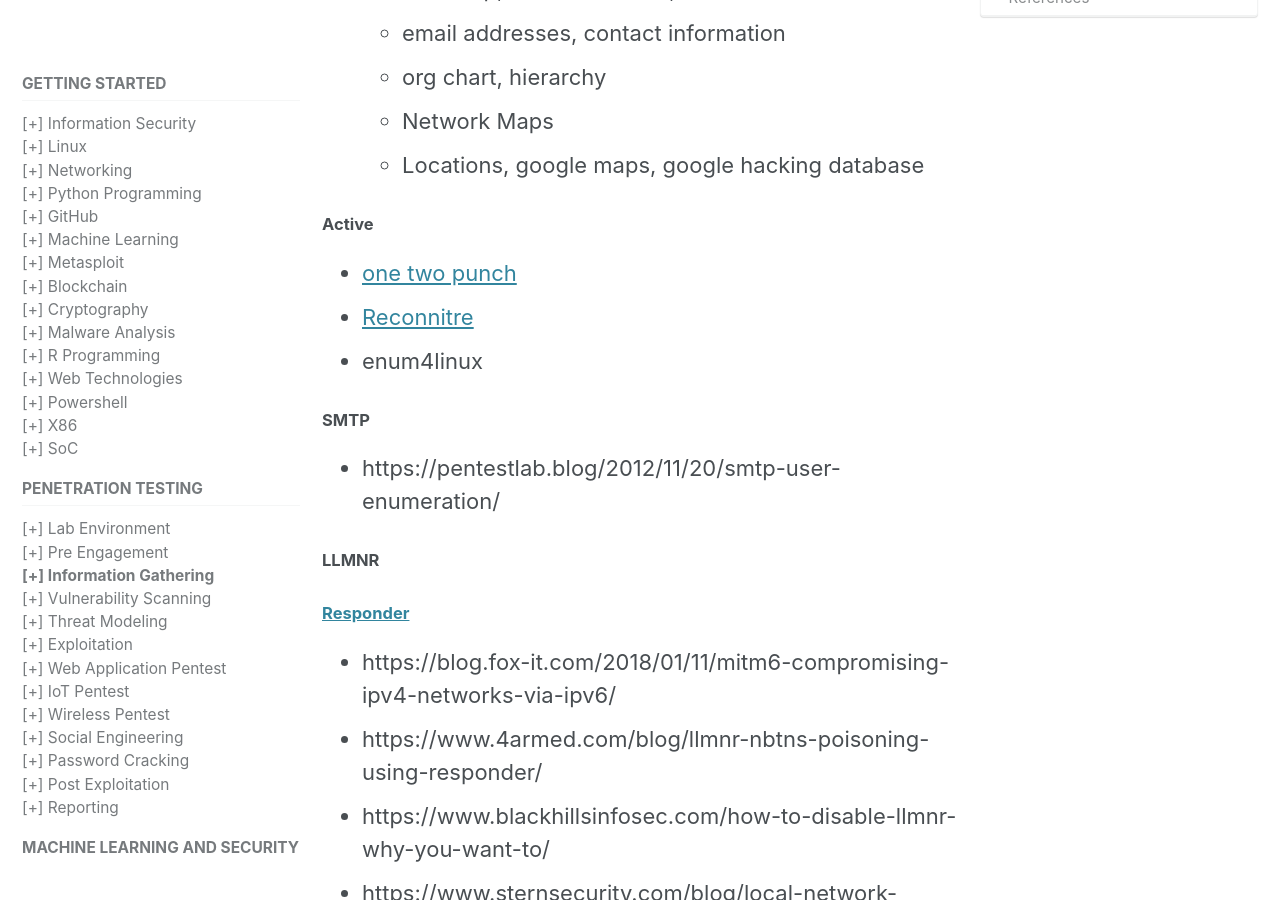
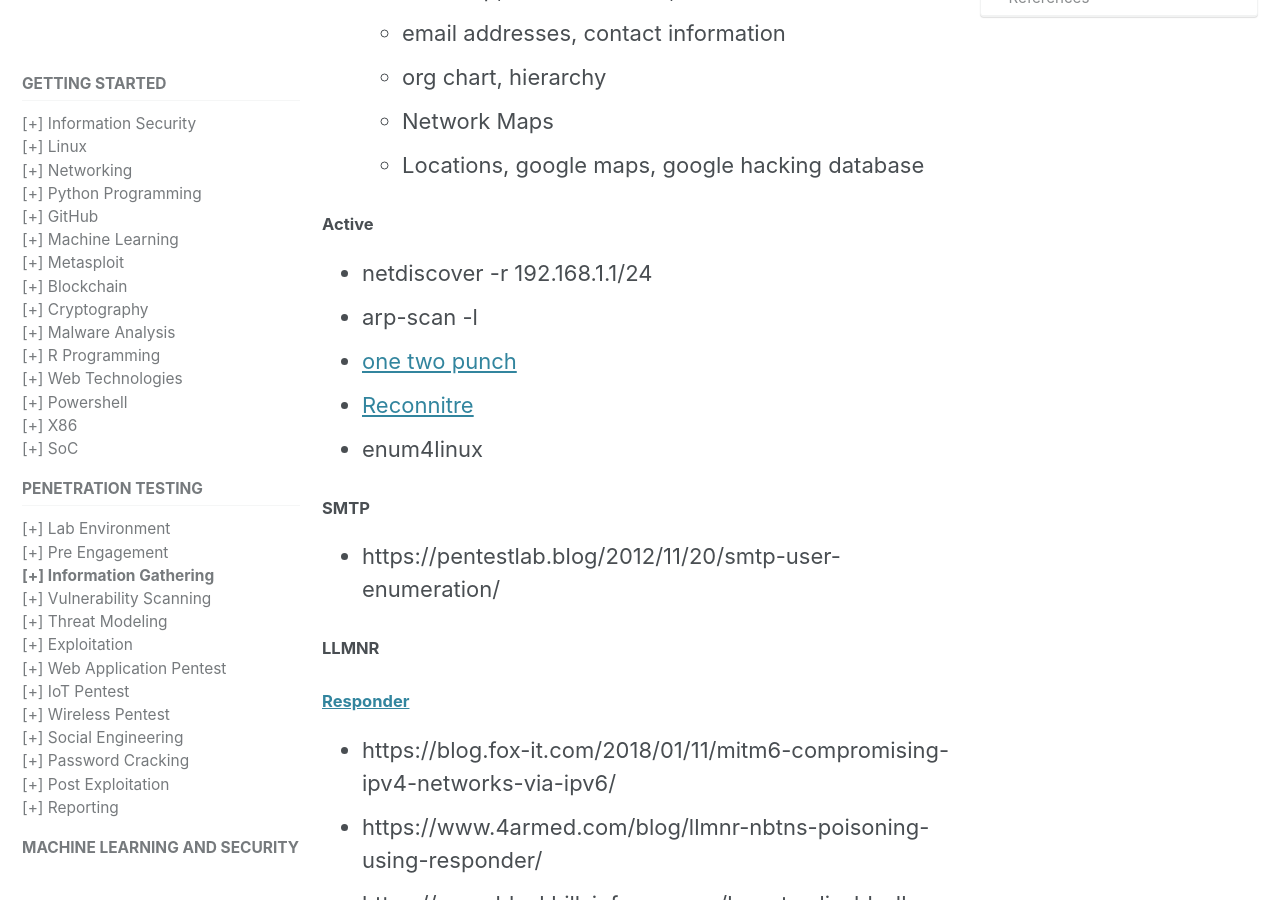
Before and after one commit to mohareti/cyberlab, a Jekyll site: the page built from _pentest/02_info-gathering.md, in a window 1280 px wide and 900 px high, scrolled down 467 px. Built offline with Jekyll 4.4.1, drawn with Linux system fonts in a browser that asks for light colours; cached includes are drawn as plain includes; nearby versions of some CDN libraries.

Commit message:
Update 02_info-gathering.md

```diff
--- a/_pentest/02_info-gathering.md
+++ b/_pentest/02_info-gathering.md
@@ -16,6 +16,8 @@ toc: true
     - Locations, google maps, google hacking database
 
 #### Active
+- netdiscover -r 192.168.1.1/24
+- arp-scan -l
 - [one two punch](https://github.com/superkojiman/onetwopunch)
 - [Reconnitre](https://github.com/codingo/Reconnoitre)
 - enum4linux
```
